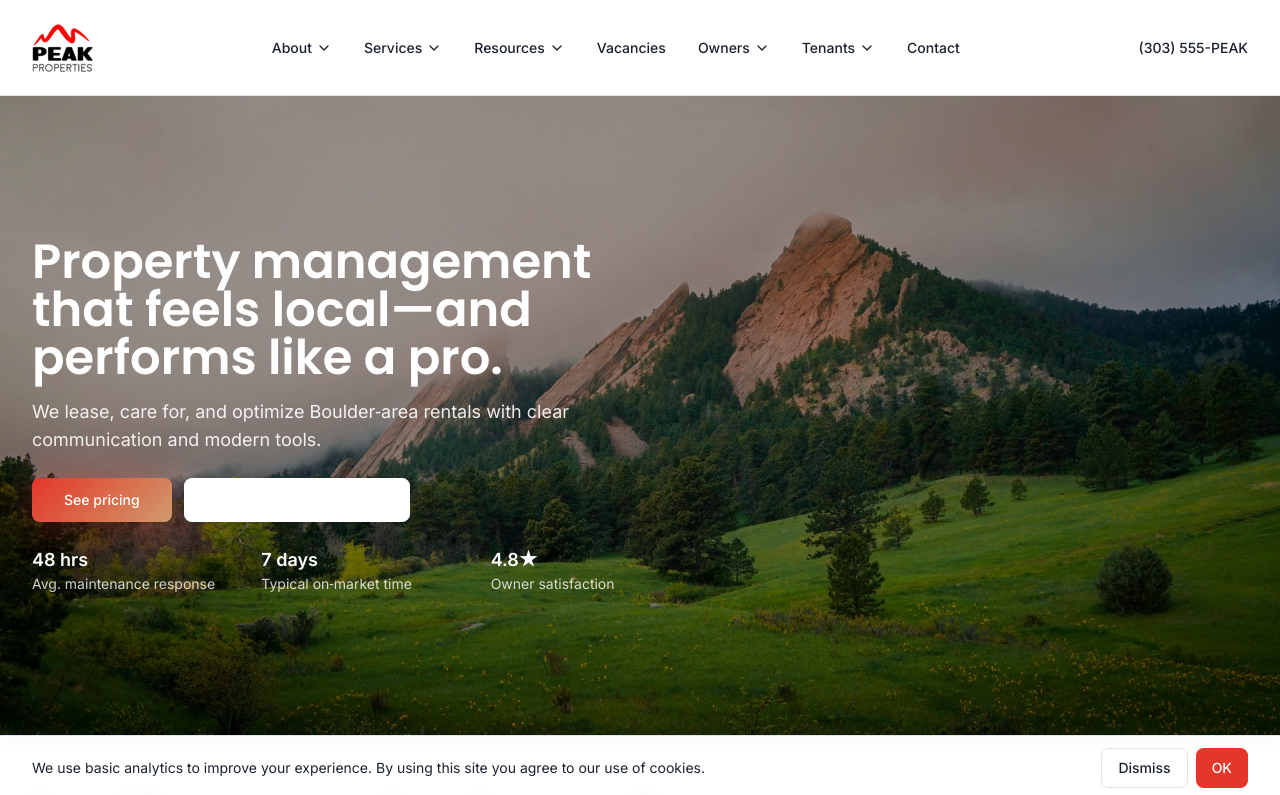
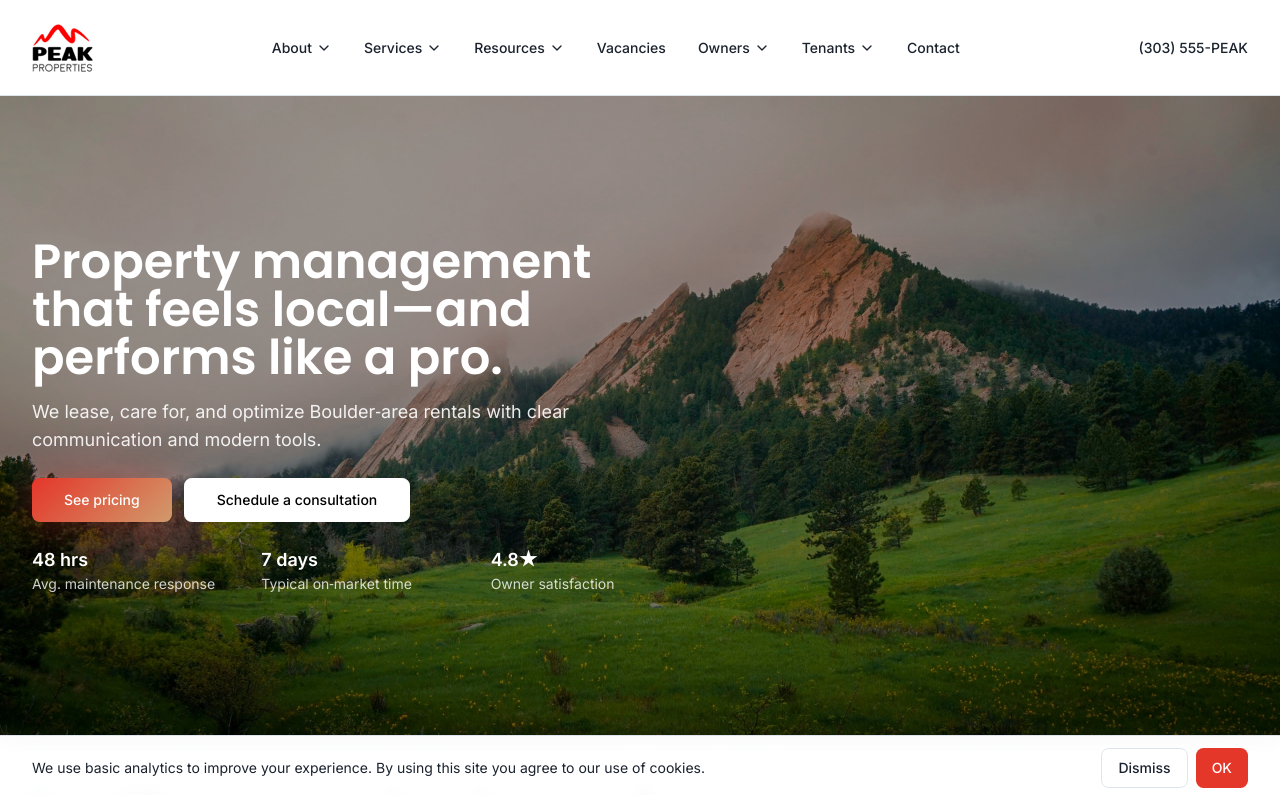
Before and after one commit to sshekou/peak-colorado-properties, a React (Vite) app: page / in a window 1280 px wide. Shown: the top 795 px of the page. Built offline with nearby package versions, Linux system fonts and the light colour scheme.

Commit message:
Change CTA text color

```diff
--- a/src/pages/Index.tsx
+++ b/src/pages/Index.tsx
@@ -38,7 +38,7 @@ const Index = () => {
             <p className="text-lg text-white/90 mb-6">We lease, care for, and optimize Boulder‑area rentals with clear communication and modern tools.</p>
             <div className="flex flex-wrap gap-3">
               <Button asChild variant="hero" size="lg"><Link to="/pricing">See pricing</Link></Button>
-              <Button asChild variant="outline" size="lg" className="border-white text-white hover:bg-white hover:text-black"><Link to="/contact">Schedule a consultation</Link></Button>
+              <Button asChild variant="outline" size="lg" className="bg-white text-black border-white hover:bg-white/90"><Link to="/contact">Schedule a consultation</Link></Button>
             </div>
             <div className="mt-6 grid grid-cols-3 gap-4 text-sm">
               <div><strong className="block text-lg text-white">48 hrs</strong><span className="text-white/80">Avg. maintenance response</span></div>
```
